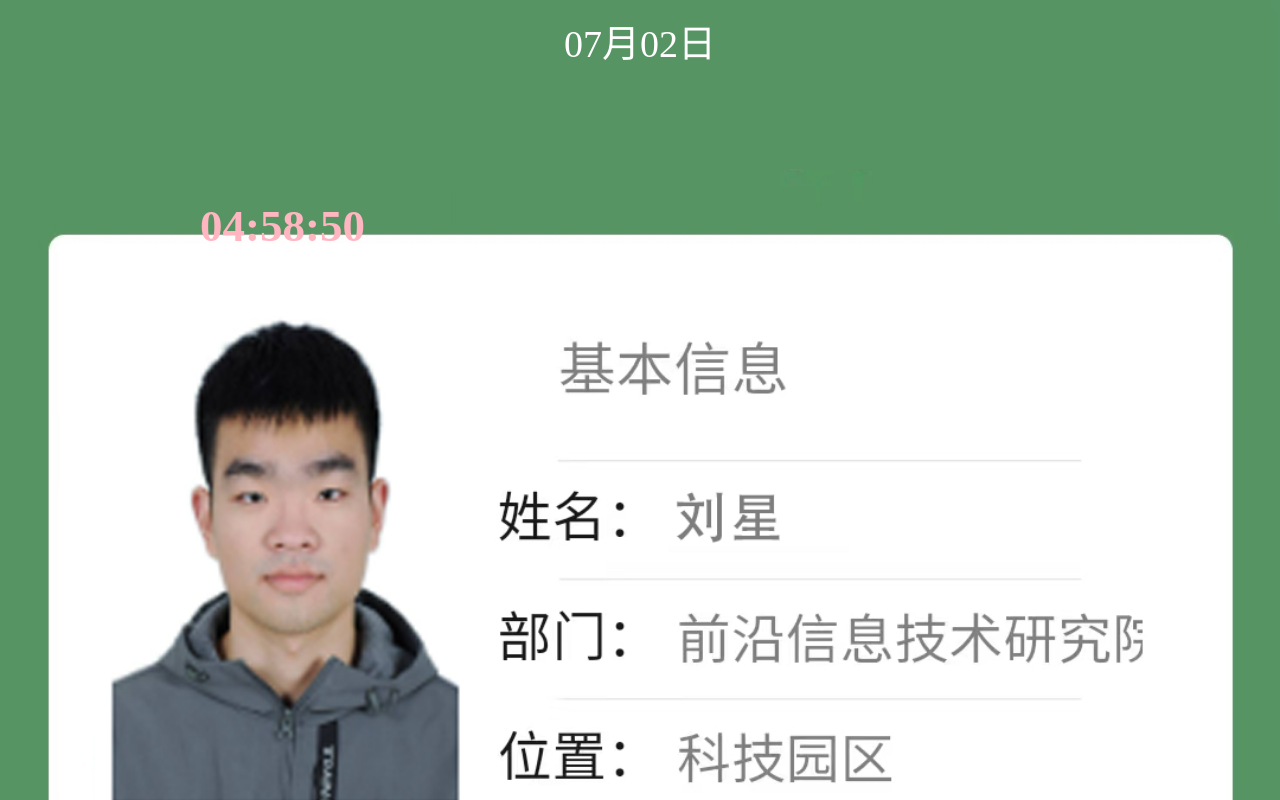
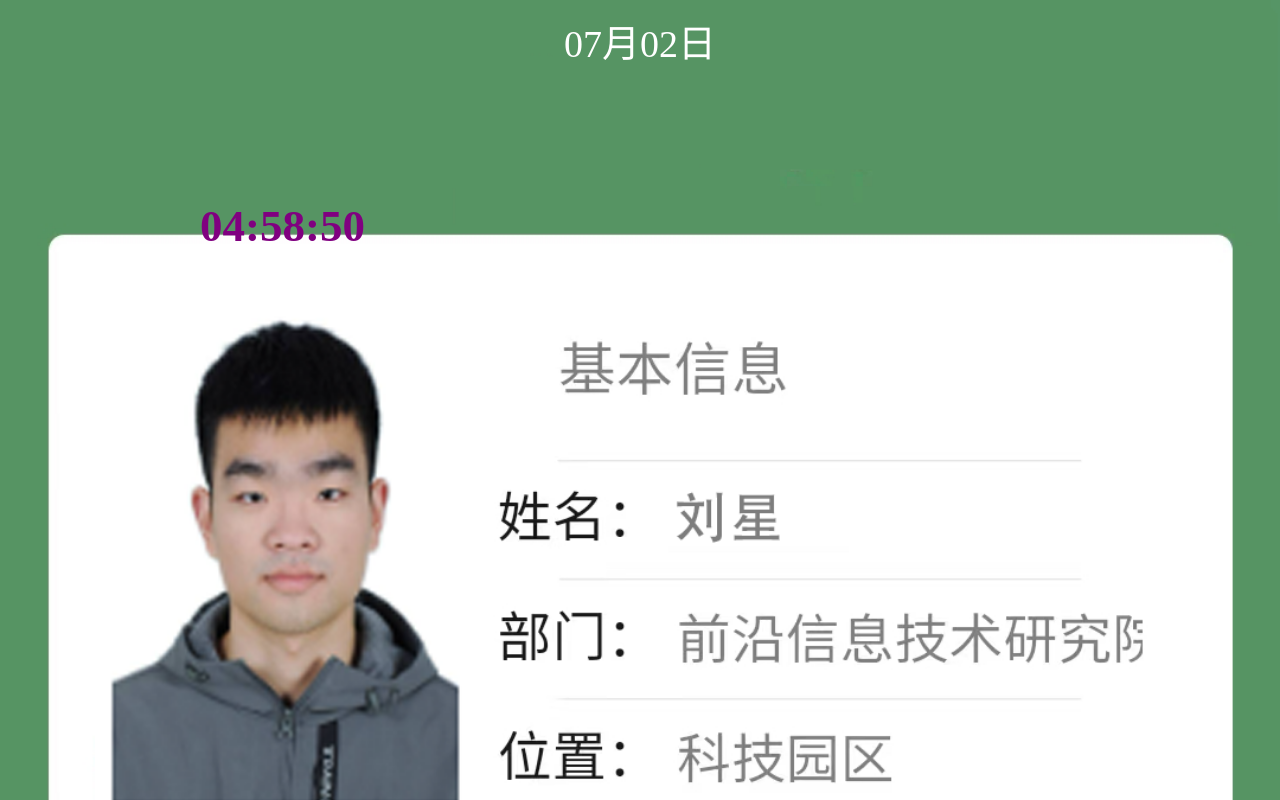
Before and after one commit to nyist1/kjylx, a plain HTML site: page index.html in a window 1280 px wide. Drawn offline with Linux system fonts and the light colour scheme.

Commit message:
index.html
zzz

```diff
--- a/index.html
+++ b/index.html
@@ -34,7 +34,7 @@
 
     <div class="common">
 
-		<p id="currentTime" style="color:#FFB6C1;font-size: 45px;font-weight:bolder">19:03:00</p>
+		<p id="currentTime" style="color:#800080;font-size: 45px;font-weight:bolder">19:03:00</p>
 	</div>
 
 	<p class="currentDate" style="color: white;font-size: 38px;font-weight: 400;">06月04日</p>
```
